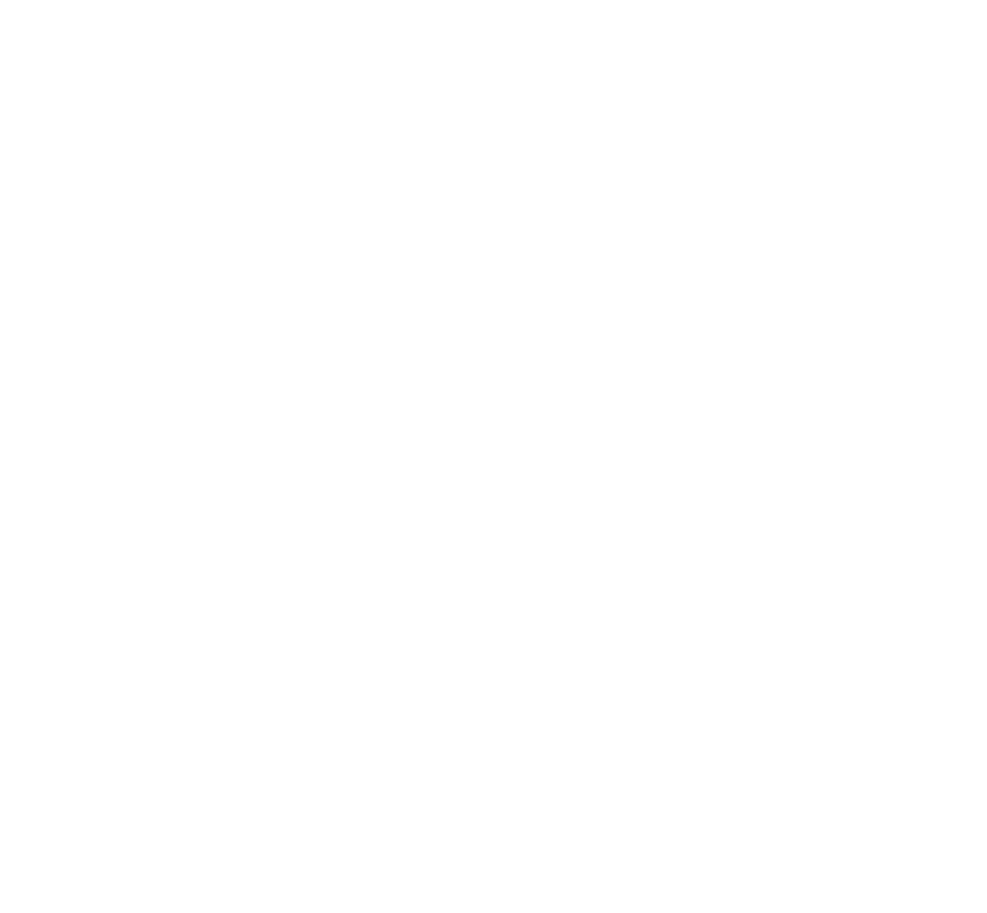
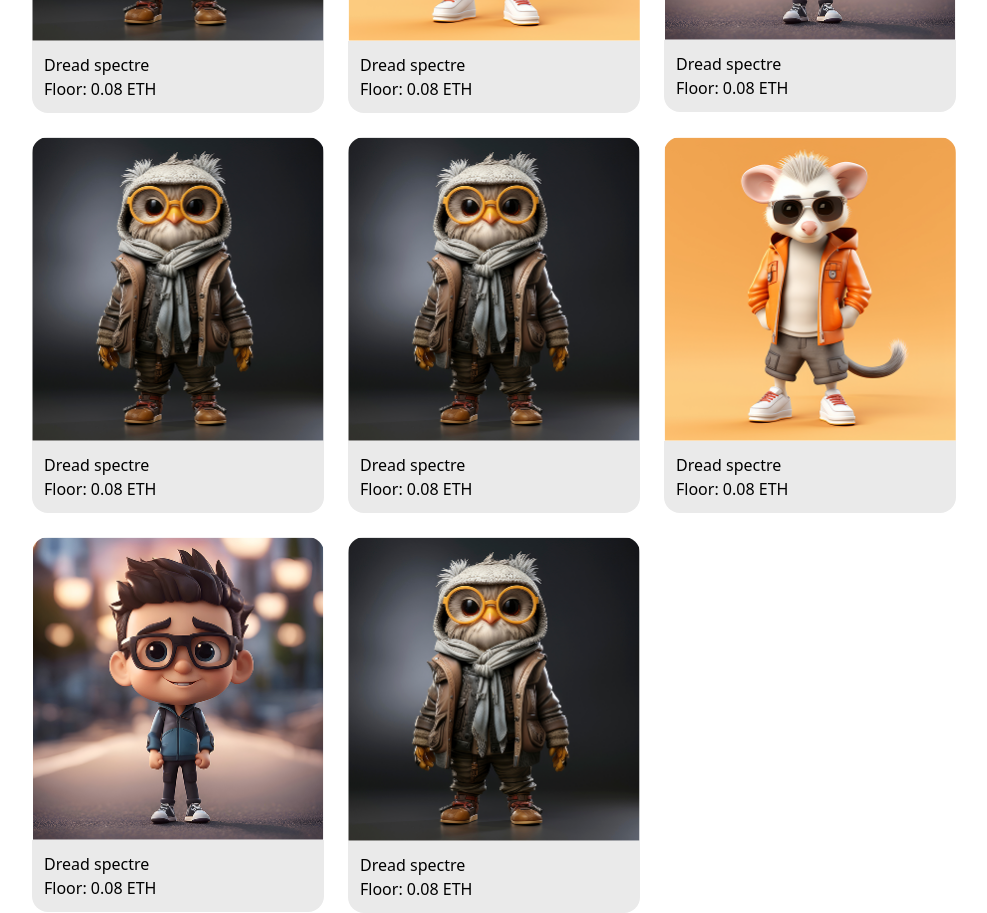
Before and after one commit to sabababluani/tailwind-landing, a Next.js app: page /nft in a window 1280 px wide. Shown: the part 2300-3213 px from the top of the page, without its empty margins (0-987 px from the left). Before the commit the page ends 1925 px from the top, so only its background shows below. Built offline with nearby package versions, Linux system fonts and the light colour scheme.

Commit message:
added tops section

```diff
--- a/app/nft/components/TopCards.tsx
+++ b/app/nft/components/TopCards.tsx
@@ -1,12 +1,18 @@
 import Image from "next/image";
 
-const TopCards = () => {
+const TopCards = (props: { image: string; title: string; floor: string }) => {
   return (
-    <div>
-      <Image src={"/owl2.png"} alt="owl" width={292} height={303} />
-      <div>
-        <p>Dread spectre </p>
-        <span>Floor: 0.08 ETH</span>
+    <div className="flex flex-col">
+      <Image
+        src={props.image}
+        alt="owl"
+        width={292}
+        height={303}
+        className="rounded-t-2xl"
+      />
+      <div className="flex flex-col bg-[#eaeaea] rounded-b-2xl p-3">
+        <p>{props.title}</p>
+        <span>Floor: {props.floor} ETH</span>
       </div>
     </div>
   );
--- a/app/nft/components/TopsSection.tsx
+++ b/app/nft/components/TopsSection.tsx
@@ -1,7 +1,19 @@
+import TopCards from "./TopCards";
+
 const TopsSection = () => {
   return (
-    <div className="flex flex-col">
+    <div className="flex flex-col w-full">
       <h2 className="text-[52px]">Top NFT's Collections 2024</h2>
+      <div className="flex flex-row gap-[24px] flex-wrap">
+        <TopCards image="/owl2.png" title="Dread spectre" floor="0.08" />
+        <TopCards image="/animal.png" title="Dread spectre" floor="0.08" />
+        <TopCards image="/npc.png" title="Dread spectre" floor="0.08" />
+        <TopCards image="/owl2.png" title="Dread spectre" floor="0.08" />
+        <TopCards image="/owl2.png" title="Dread spectre" floor="0.08" />
+        <TopCards image="/animal.png" title="Dread spectre" floor="0.08" />
+        <TopCards image="/npc.png" title="Dread spectre" floor="0.08" />
+        <TopCards image="/owl2.png" title="Dread spectre" floor="0.08" />
+      </div>
     </div>
   );
 };
--- a/app/nft/page.tsx
+++ b/app/nft/page.tsx
@@ -2,6 +2,7 @@
 import NftHeader from "./components/NftHeader";
 import SliderSection from "./components/SliderSection";
 import AboutMe from "./components/AboutMe";
+import TopsSection from "./components/TopsSection";
 
 const NFT = () => {
   return (
@@ -14,6 +15,7 @@
         </div>
         <SliderSection />
         <AboutMe />
+        <TopsSection />
       </div>
     </div>
   );
```
Also changed, not shown: public/animal.png (added), public/npc.png (added).
